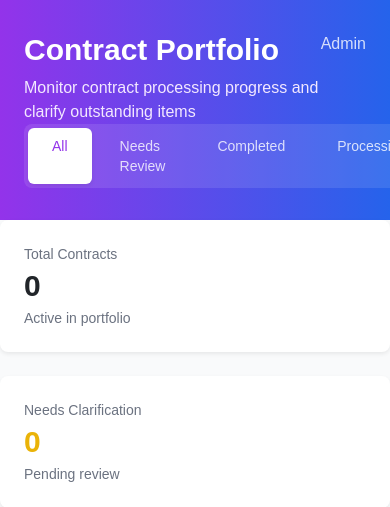
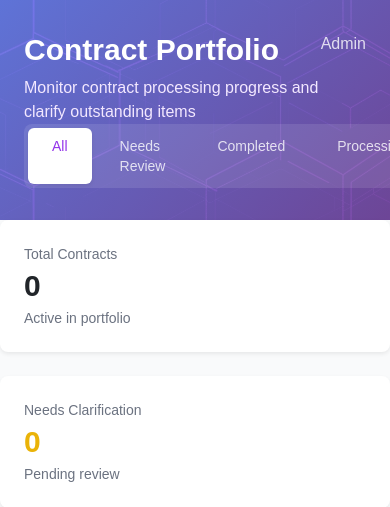
Before and after one commit to emilaliyev17/contracts, a Django app: page /contracts/ in a window 390 px wide; the page is wider, and only the part inside the window is pictured. Shown: the top 507 px of that part. Run offline with Django 5.2, Linux system fonts and the light colour scheme; data that the repository does not hold is empty; some libraries are stand-ins or nearby versions.

Commit message:
Add geometric pattern background to Contract Portfolio header
- Added {% load static %} to contract_list.html template
- Implemented header with geometric pattern background from /media/images/header.png
- Added fallback gradient overlay (purple-blue, 0.9 opacity) for immediate visibility
- Removed Tailwind gradient classes that were overriding background image
- Cleaned up unused CSS styles
- Added core/static/ directory with header images
- Added pic/ directory with header assets

The header now displays a beautiful layered effect with:
- Geometric pattern background image
- Semi-transparent gradient overlay for text readability
- Immediate fallback gradient if image fails to load
- Proper responsive scaling and positioning

```diff
--- a/core/templates/core/contract_list.html
+++ b/core/templates/core/contract_list.html
@@ -1,4 +1,5 @@
 {% extends 'core/base.html' %}
+{% load static %}
 {% load humanize %}
 
 {% block title %}Contracts - Contract Analyzer{% endblock %}
@@ -8,10 +9,6 @@
 <link rel="stylesheet" href="https://cdn.jsdelivr.net/npm/bootstrap-icons@1.11.1/font/bootstrap-icons.css">
 
 <style>
-.gradient-header {
-  background: linear-gradient(135deg, #667eea 0%, #764ba2 100%);
-}
-
 .metric-card-new {
   transition: all 0.2s ease;
   cursor: pointer;
@@ -23,8 +20,8 @@
 </style>
 
 <div class="min-h-screen bg-gray-50">
-  <!-- Header with Gradient -->
-  <div class="bg-gradient-to-r from-purple-600 to-blue-600 text-white">
+  <!-- Header with Geometric Pattern -->
+  <div style="background: linear-gradient(135deg, rgba(102, 126, 234, 0.9), rgba(118, 75, 162, 0.9)), url('/media/images/header.png'); background-size: cover; background-position: center; color: white;">
     <div class="px-4 py-8">
       <div class="flex justify-between items-start">
         <div>
```
Also changed, not shown: core/static/images/header.png (added), pic/header.gif (added), pic/header.png (added).
